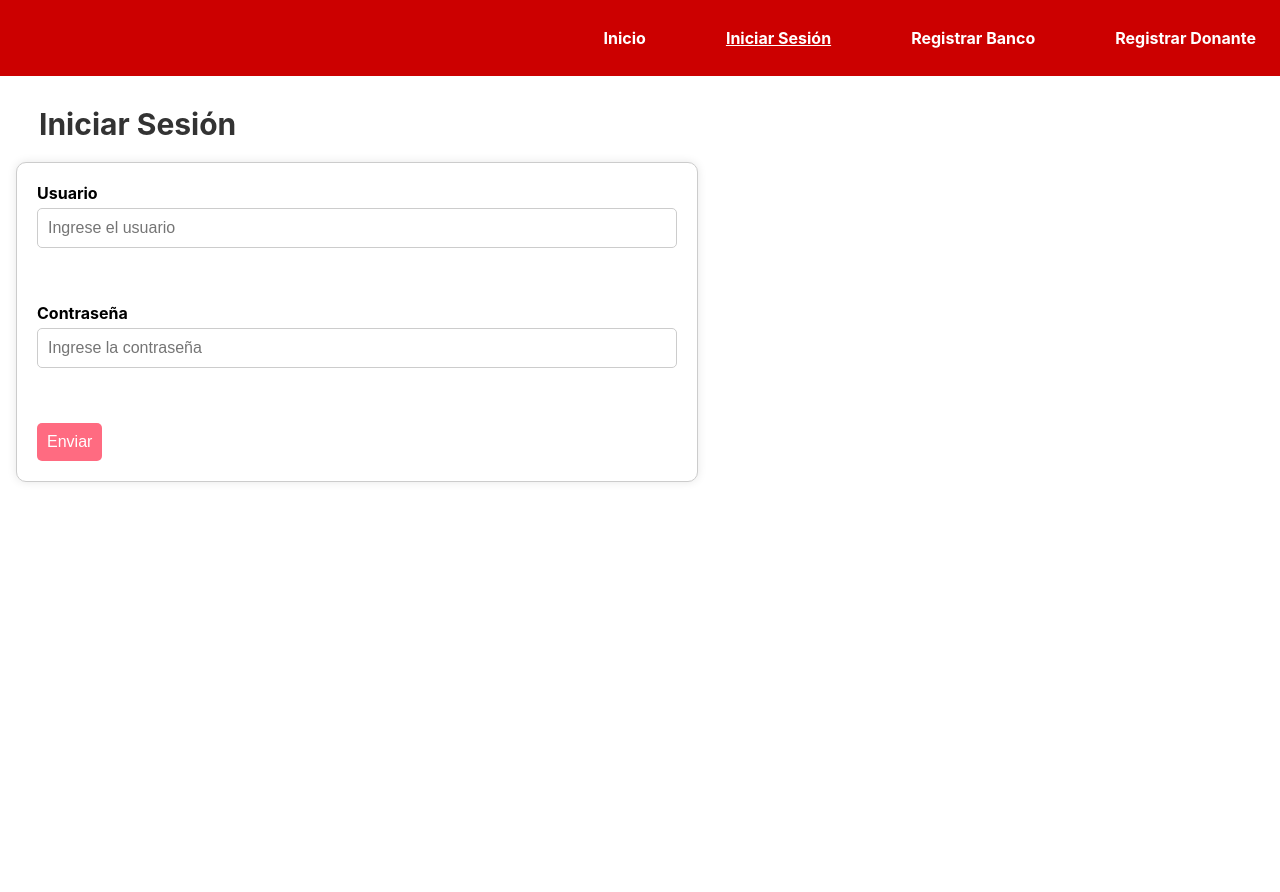
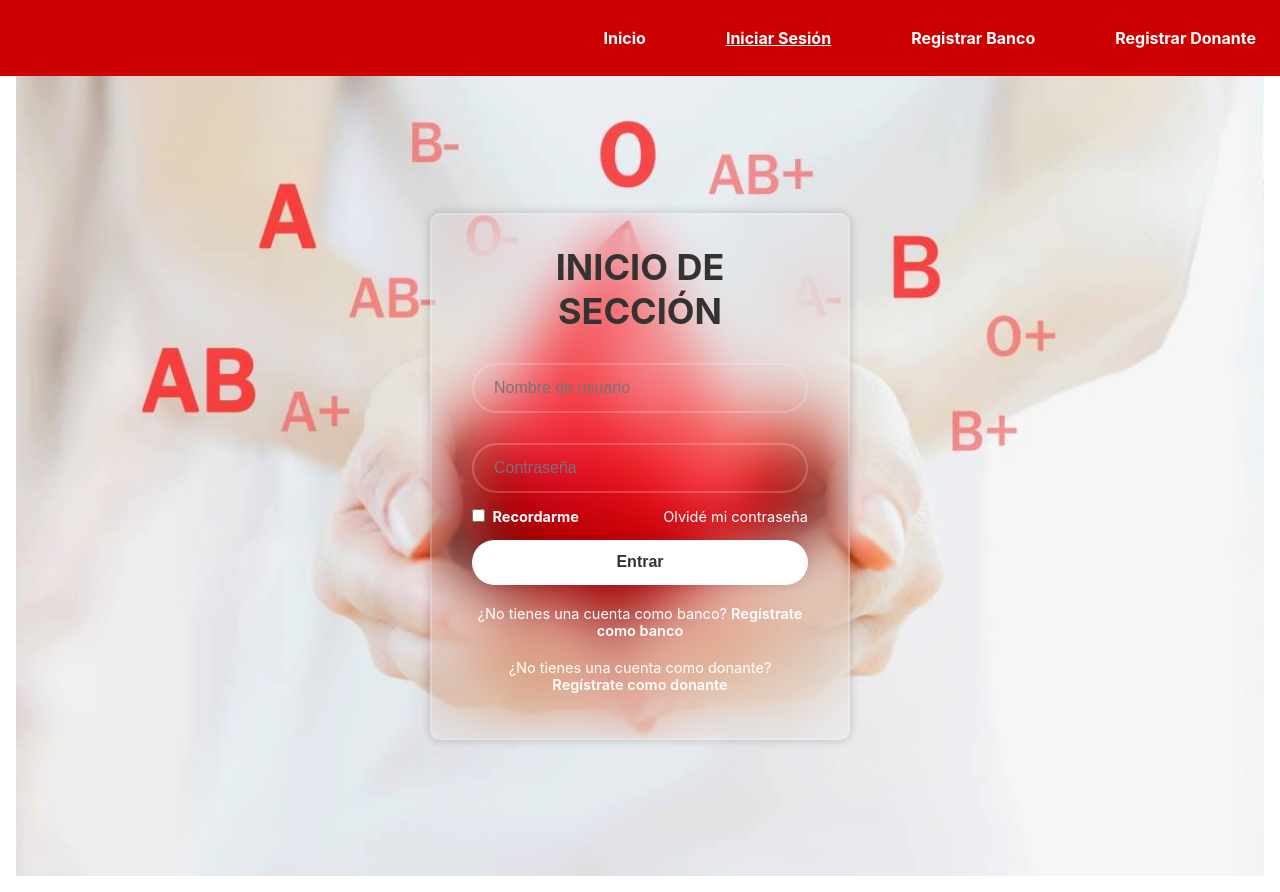
Before and after one commit to ElCabris/blood-bank, a React (Create React App) app in the folder frontend/: page /login in a window 1280 px wide. Before the commit the page ends 800 px from the top, so only its background shows below. Built offline with nearby package versions, Linux system fonts and the light colour scheme.

Commit message:
Style: update interface login (#85)

```diff
--- a/frontend/src/pages/Login.css
+++ b/frontend/src/pages/Login.css
@@ -1,54 +1,111 @@
 /* Login.css */
 
-h1 {
-  text-align: left;
-  margin-left: 23px;
-  margin-top: 30px;
-  margin-bottom: 20px;
-  font-size: 30px;
-  color: #333;
+.pagina-login {
+  display: flex;
+  justify-content: center;
+  align-items: center;
+  min-height: 100vh;
+  background: url('../media/fondo_login.jpg');
+  background-size: cover;
+  background-position: center;
 }
 
-.Form {
-  align-items: flex-start;
-  width: 100%;
-  max-width: 640px;
-  padding: 20px;
-  border: 1px solid #ccc;
-  border-radius: 10px;
-  box-shadow: 0 0 10px rgba(0, 0, 0, 0.1);
-  background-color: #fff;
+.pagina-login * {
+  margin: 0;
+  padding: 0;
+  box-sizing: border-box;
 }
 
-.form-group {
-  display: flex;
-  flex-direction: column;
-  margin-bottom: 15px;
-}
-label {
-  margin-bottom: 5px;
-  font-weight: bold;
+
+.wrapper {
+  width: 420px;
+  background: transparent;
+  border: 2px solid rgba(255, 255, 255, 0.2);
+  backdrop-filter: blur(30px);
+  box-shadow: 0 0 10px rgba(0, 0, 0, 0.2);
+  color: #fff;
+  border-radius: 10px;
+  padding: 30px 40px;
 }
 
-form input, form select {
-  padding: 10px;
-  font-size: 16px;
-  border: 1px solid #ccc;
-  border-radius: 5px;
-  transition: border-color 0.3s, box-shadow 0.3s;
+.wrapper h1{
+  font-size: 36px;
+  text-align: center;
 }
 
-form button {
-  padding: 10px;
-  font-size: 16px;
-  background-color: #ff6b81;
-  color: #fff;
-  border: none;
-  border-radius: 5px;
-  cursor: pointer;
-  transition: background-color 0.3s;
+.wrapper .input-box{
+  position: relative;
+  width: 100%;
+  height: 50px;
+  margin: 30px 0;
+
 }
 
-form button:hover {
-  background-color: #CC0000;
+.input-box input{
+  width: 100%;
+  height: 100%;
+  background: transparent;
+  outline: none;
+  border: 2px solid rgba(255,255,255,.2);
+  border-radius: 40px;
+  font-size: 16px;
+  color: #fff;
+  padding: 20px 45px 20px 20px;
+
+
 }
+
+.input-box input ::placeholder{
+  color: #fff;
+}
+
+.wrapper .remember-forgot {
+  display: flex;
+  justify-content: space-between;
+  font-size: 14.5px;
+  margin: -15px 0 15px;
+}
+
+.remember-forgot label input {
+  accent-color: #fff;
+  margin-right: 4px;
+}
+
+.remember-forgot a {
+  color: #fff;
+  text-decoration: none;
+}
+
+.remember-forgot a:hover {
+  text-decoration: underline;
+}
+
+.wrapper button {
+  width: 100%;
+  height: 45px;
+  background: #fff;
+  border: none;
+  outline: none;
+  border-radius: 40px;
+  box-shadow: 0 0 10px rgba(0, 0, 0, 0.1);
+  cursor: pointer;
+  font-size: 16px;
+  color: #333;
+  font-weight: 700;
+}
+
+.wrapper .register-link {
+  font-size: 14.5px;
+  text-align: center;
+  margin : 20px 0 15px;
+}
+
+.register-link p a{
+  color:#fff;
+  text-decoration: none;
+  font-weight: 600;
+}
+
+.register-link p a:hover{
+  text-decoration:underline;
+}
--- a/frontend/src/pages/Login.js
+++ b/frontend/src/pages/Login.js
@@ -3,53 +3,90 @@ import { useNavigate } from "react-router-dom";
 import InputData from "../components/InputData";
 import './Login.css';
 
-function Login() {
+const Login = () => {
+  // Estado para almacenar el nombre de usuario y la contraseña
   const [user, setUser] = useState("");
-  const [password, setPassword] = useState(""); // Estado para la contraseña
+  const [password, setPassword] = useState("");
+
+  // Estado para mostrar un mensaje de error si el login falla
   const [showError, setShowError] = useState(false);
+
+  // Hook para navegar a diferentes rutas
   const navigate = useNavigate();
 
+  // Función para manejar el envío del formulario
   const handleSubmit = (e) => {
-    e.preventDefault();
+    e.preventDefault(); // Evita que la página se recargue
 
+    // Validación de usuario y contraseña
     if (user === "donor" && password === "donorpass") {
-      navigate("/donor");
+      navigate("/donor"); // Navega a la página de donantes
     } else if (user === "bank" && password === "bankpass") {
-      navigate("/bank");
+      navigate("/bank"); // Navega a la página del banco
     } else {
-      setShowError(true);
+      setShowError(true); // Muestra un mensaje de error si la validación falla
     }
   };
 
   return (
-    <div>
-      <h1>Iniciar Sesión</h1>
-      <form onSubmit={handleSubmit} className="Form">
-        <InputData
+    <div className="pagina-login">
+      <div className="wrapper">
+        {/* Formulario de inicio de sesión */}
+        <form onSubmit={handleSubmit}>
+          <h1>INICIO DE SECCIÓN</h1>
+
+          {/* Entrada para el nombre de usuario */}
+          <div className="input-box">
+            <input
+              type="text"
+              placeholder="Nombre de usuario"
               value={user}
               onChange={(e) => setUser(e.target.value)}
-          placeholder="Ingrese el usuario"
-        >
-          Usuario
-        </InputData>
-        <InputData
+              required
+            />
+          </div>
+
+          {/* Entrada para la contraseña */}
+          <div className="input-box">
+            <input
               type="password"
               value={password}
+              placeholder="Contraseña"
               onChange={(e) => setPassword(e.target.value)}
-          placeholder="Ingrese la contraseña"
-        ><br></br>
-        <br></br>
-          Contraseña
-        </InputData>
-        <br></br>
-        <br></br>
-        <button type="submit">Enviar</button>
+              required
+            />
+          </div>
+
+          {/* Opción de recordar sesión y enlace de "Olvidé mi contraseña" */}
+          <div className="remember-forgot">
+            <label>
+              <input type="checkbox" /> Recordarme
+            </label>
+            <a href="#"> Olvidé mi contraseña</a>
+          </div>
+
+          {/* Botón para enviar el formulario */}
+          <button type="submit">Entrar</button>
+
+          {/* Enlace para registro de nuevos usuarios */}
+          <div className="register-link">
+            <p> ¿No tienes una cuenta como banco? <a onClick={() => navigate("/register/bank")}>Regístrate como banco</a></p>
+          </div>
+
+          <div className="register-link">
+            <p> ¿No tienes una cuenta como donante? <a onClick={() => navigate("/register/donor")}>Regístrate como donante</a></p>
+          </div>
+
+
         </form>
+
+        {/* Mensaje de error para usuario o contraseña incorrectos */}
         {showError && (
           <p style={{ color: "red" }}>Usuario o contraseña incorrectos</p>
         )}
       </div>
+    </div>
   );
-}
+};
 
 export default Login;
--- /dev/null
+++ b/frontend/src/pages/Login_2.css
@@ -0,0 +1,54 @@
+/* Login.css */
+
+h1 {
+    text-align: left;
+    margin-left: 23px;
+    margin-top: 30px;
+    margin-bottom: 20px;
+    font-size: 30px;
+    color: #333;
+  }
+
+  .Form {
+    align-items: flex-start;
+    width: 100%;
+    max-width: 640px;
+    padding: 20px;
+    border: 1px solid #ccc;
+    border-radius: 10px;
+    box-shadow: 0 0 10px rgba(0, 0, 0, 0.1);
+    background-color: #fff;
+  }
+
+  .form-group {
+    display: flex;
+    flex-direction: column;
+    margin-bottom: 15px;
+  }
+  label {
+    margin-bottom: 5px;
+    font-weight: bold;
+  }
+
+  form input, form select {
+    padding: 10px;
+    font-size: 16px;
+    border: 1px solid #ccc;
+    border-radius: 5px;
+    transition: border-color 0.3s, box-shadow 0.3s;
+  }
+
+  form button {
+    padding: 10px;
+    font-size: 16px;
+    background-color: #ff6b81;
+    color: #fff;
+    border: none;
+    border-radius: 5px;
+    cursor: pointer;
+    transition: background-color 0.3s;
+  }
+
+  form button:hover {
+    background-color: #CC0000;
+  }
--- a/frontend/src/pages/RegisterBank.js
+++ b/frontend/src/pages/RegisterBank.js
@@ -1,5 +1,5 @@
 import InputData from "../components/InputData";
-
+import './Login_2.css';
 function RegisterBank() {
 	return (
 		<div>
--- a/frontend/src/pages/RegisterDonor.js
+++ b/frontend/src/pages/RegisterDonor.js
@@ -1,6 +1,7 @@
 import React, { useState } from 'react';
 import { useNavigate } from 'react-router-dom';
 import InputData from "../components/InputData";
+import './Login_2.css';
 
 function RegisterDonor() {
 	const [uploadMedicalHistory, setUploadMedicalHistory] = useState(null);
```
Also changed, not shown: frontend/src/media/fondo_login.jpg (added). Lines whose indentation alone changed are shown as unchanged.
